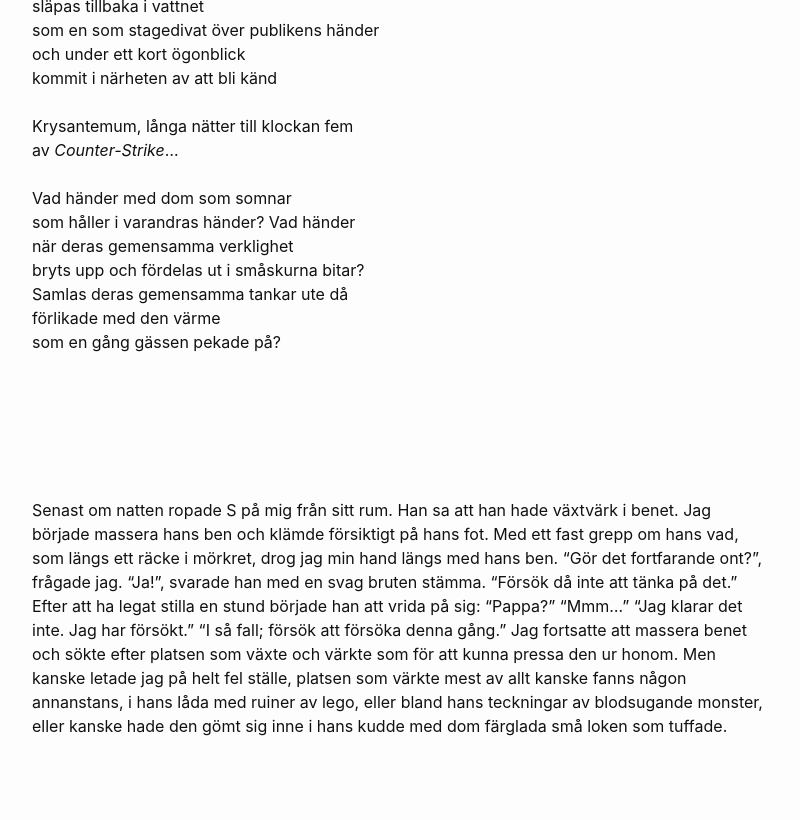
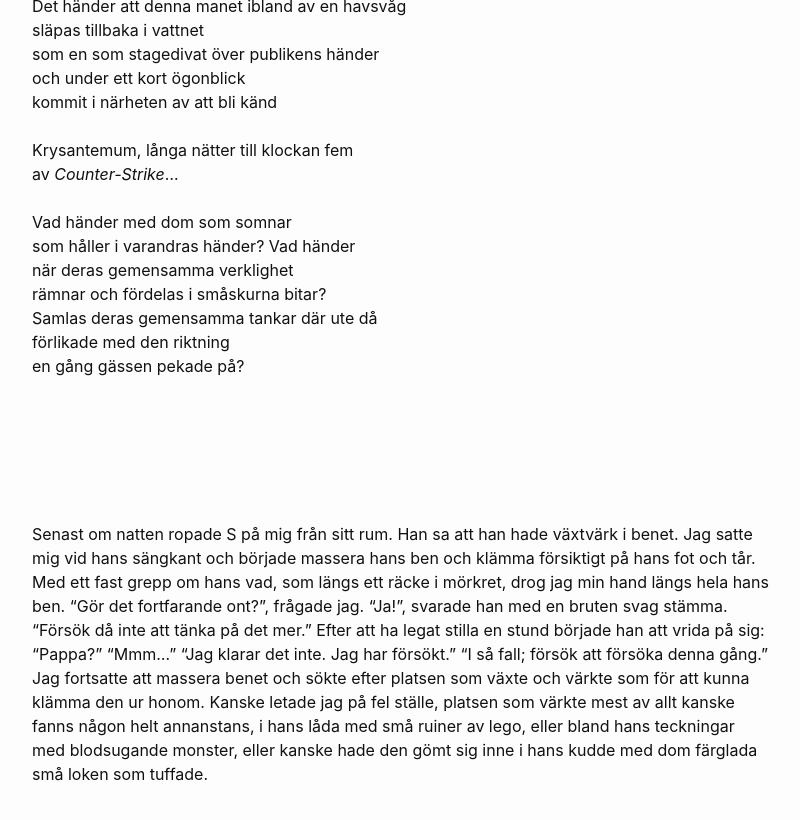
Before and after one commit to terr4form4/terr4form4.github.io, a Jekyll site: the page built from _posts/poesi/2024-01-03-dikter-2023-2024.md, in a window 1280 px wide and 900 px high, scrolled down 10109 px. Shown: the top 820 px of the window, without its empty margins (238-1038 px from the left). Built offline with Jekyll 4.4.1, drawn with Linux system fonts in a browser that asks for light colours; comment, search, counter and statistics services are not loaded; some of the changed text lies outside the part shown.

Commit message:
prosadikt

```diff
--- a/_posts/poesi/2024-01-03-dikter-2023-2024.md
+++ b/_posts/poesi/2024-01-03-dikter-2023-2024.md
@@ -422,17 +423,17 @@ av *Counter-Strike*...<br/>
 Vad händer med dom som somnar<br/>
 som håller i varandras händer? Vad händer<br/>
 när deras gemensamma verklighet<br/>
-bryts upp och fördelas ut i småskurna bitar?<br/>
-Samlas deras gemensamma tankar ute då<br/>
-förlikade med den värme<br/>
-som en gång gässen pekade på?<br/>
+rämnar och fördelas i småskurna bitar?<br/>
+Samlas deras gemensamma tankar där ute då<br/>
+förlikade med den riktning<br/>
+en gång gässen pekade på?<br/>
 <br/>
 <br/>
 <br/>
 <br/>
 <br/>
 <br/>
-Senast om natten ropade S på mig från sitt rum. Han sa att han hade växtvärk i benet. Jag började massera hans ben och klämde försiktigt på hans fot. Med ett fast grepp om hans vad, som längs ett räcke i mörkret, drog jag min hand längs med hans ben. "Gör det fortfarande ont?", frågade jag. "Ja!", svarade han med en svag bruten stämma. "Försök då inte att tänka på det." Efter att ha legat stilla en stund började han att vrida på sig: "Pappa?" "Mmm..." "Jag klarar det inte. Jag har försökt." "I så fall; försök att försöka denna gång." Jag fortsatte att massera benet och sökte efter platsen som växte och värkte som för att kunna pressa den ur honom. Men kanske letade jag på helt fel ställe, platsen som värkte mest av allt kanske fanns någon annanstans, i hans låda med ruiner av lego, eller bland hans teckningar av blodsugande monster, eller kanske hade den gömt sig inne i hans kudde med dom färglada små loken som tuffade.
+Senast om natten ropade S på mig från sitt rum. Han sa att han hade växtvärk i benet. Jag satte mig vid hans sängkant och började massera hans ben och klämma försiktigt på hans fot och tår. Med ett fast grepp om hans vad, som längs ett räcke i mörkret, drog jag min hand längs hela hans ben. "Gör det fortfarande ont?", frågade jag. "Ja!", svarade han med en bruten svag stämma. "Försök då inte att tänka på det mer." Efter att ha legat stilla en stund började han att vrida på sig: "Pappa?" "Mmm..." "Jag klarar det inte. Jag har försökt." "I så fall; försök att försöka denna gång." Jag fortsatte att massera benet och sökte efter platsen som växte och värkte som för att kunna klämma den ur honom. Kanske letade jag på fel ställe, platsen som värkte mest av allt kanske fanns någon helt annanstans, i hans låda med små ruiner av lego, eller bland hans teckningar med blodsugande monster, eller kanske hade den gömt sig inne i hans kudde med dom färglada små loken som tuffade.
 <br/>
 <br/>
 <br/>
```
Also changed, not shown: other parts of _posts/poesi/2024-01-03-dikter-2023-2024.md (+2 -1 lines).
